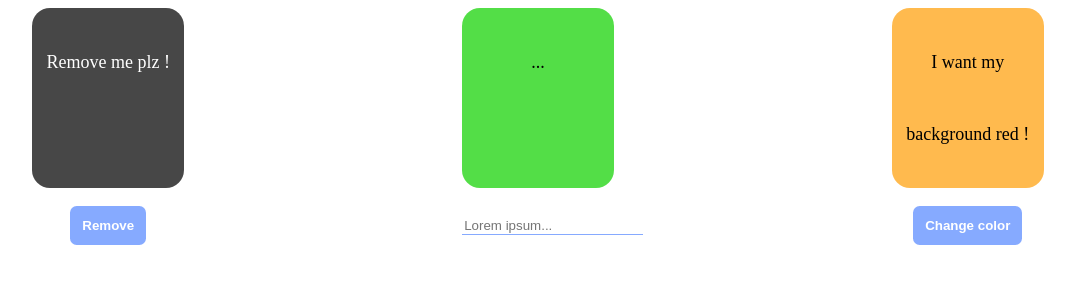
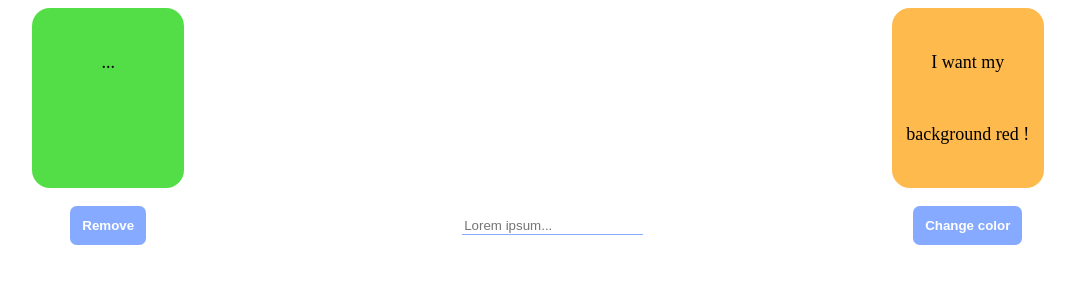
Before and after one commit to oceanegatien/JQUERY-INIT, a website: page index.html in a window 1280 px wide. Both pictures are taken after a click on the button "Remove". Shown: the whole page, without its empty margins (102-1177 px from the left). Drawn offline with nearby package versions, Linux system fonts and the light colour scheme.

Commit message:
Fonction remove

```diff
--- a/js/app.js
+++ b/js/app.js
@@ -3,3 +3,8 @@
     // Todo
 
 })();
+
+
+$("#removeDiv").click(function() {
+	$('.remove').fadeOut();   //.hide, .remove, .detach
+});
```
Also changed, not shown: index.html (+1 -0 lines).
